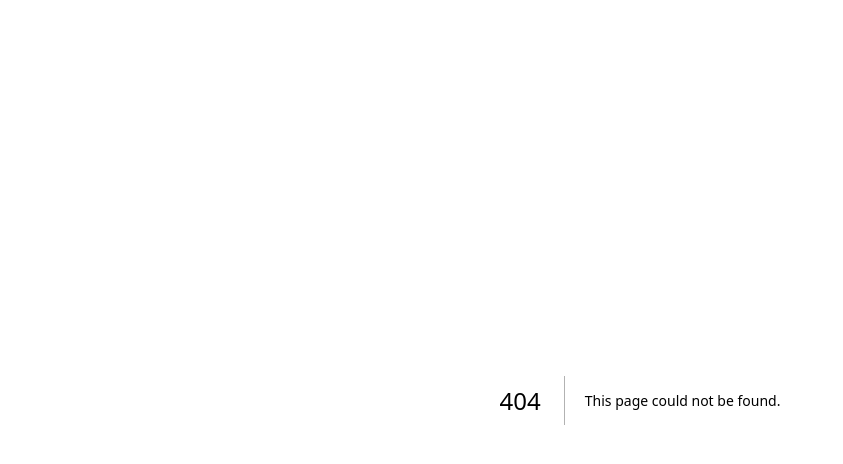
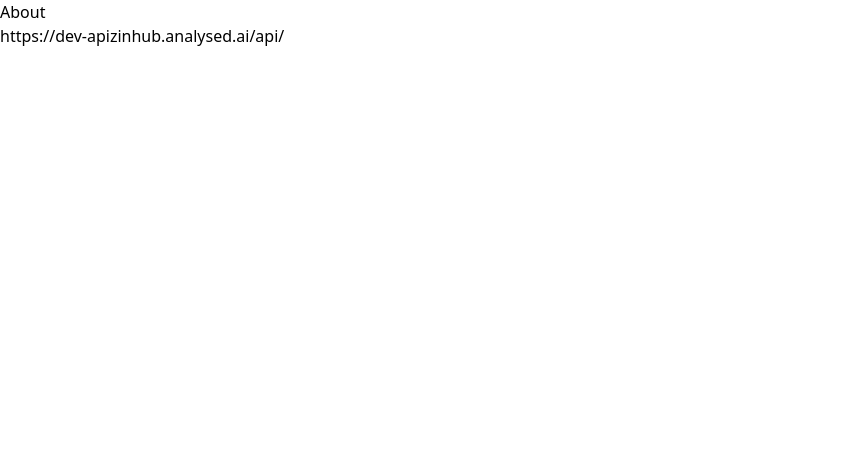
Before and after one commit to vlo111/zinhub, a Next.js app: page /about in a window 1280 px wide. Before the commit this address had no page. Shown: the top 464 px of the page, without its empty margins (0-843 px from the left). Built offline with nearby package versions, Linux system fonts and the light colour scheme.

Commit message:
set env global config

```diff
--- a/next.config.js
+++ b/next.config.js
@@ -1,4 +1,8 @@
 /** @type {import('next').NextConfig} */
-const nextConfig = {}
+const nextConfig = {
+  env: {
+    REACT_APP_BASE_URL: 'https://dev-apizinhub.analysed.ai/api/'
+  },
+}
 
 module.exports = nextConfig
--- /dev/null
+++ b/src/app/about/page.tsx
@@ -0,0 +1,8 @@
+export default function About() {
+  return (
+    <main>
+      <h1>About</h1>
+      <div>{process.env.REACT_APP_BASE_URL}</div>
+    </main>
+  );
+}
```
